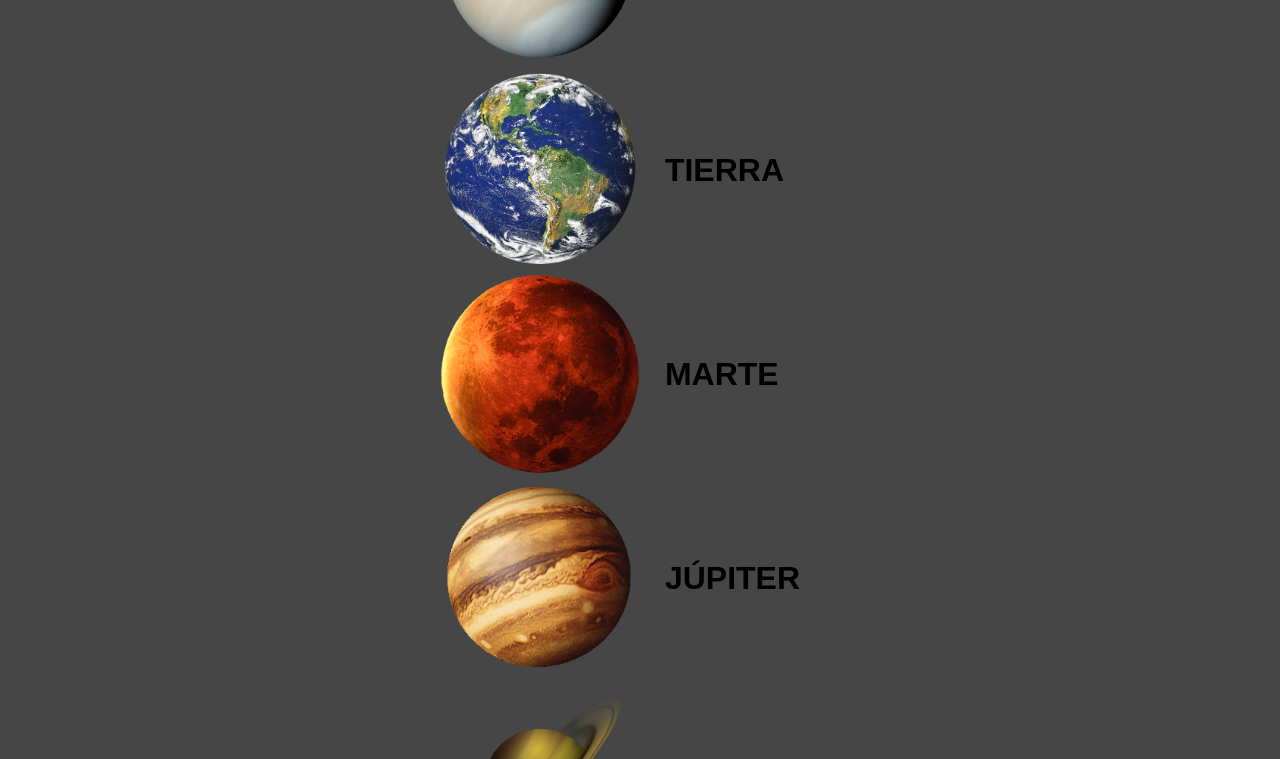
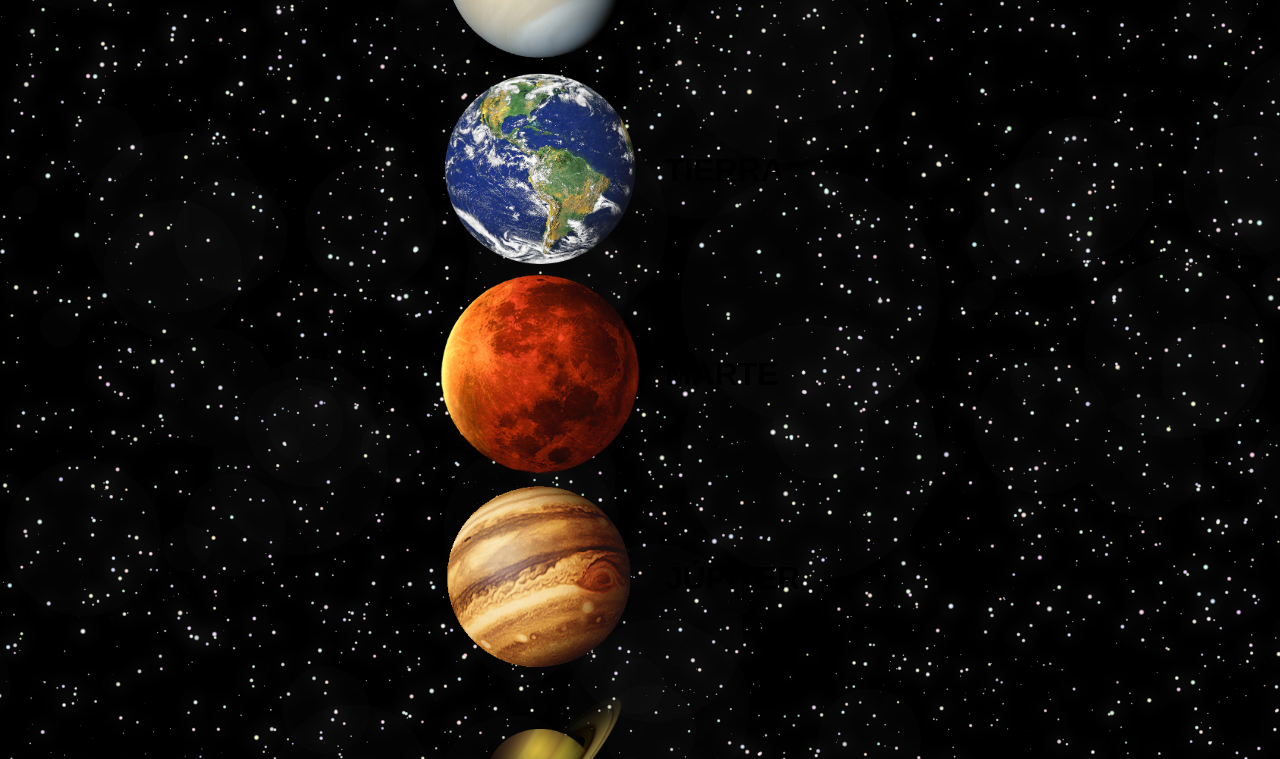
Before and after one commit to cridvon/cridvon.github.io, a plain HTML site: page SistemaSolar/Index.html in a window 1280 px wide. Shown: the part 576-1335 px from the top of the page. Drawn offline with Linux system fonts and the light colour scheme.

Commit message:
Update Index.html

```diff
--- a/SistemaSolar/Index.html
+++ b/SistemaSolar/Index.html
@@ -10,10 +10,11 @@
 
 <style>
  body {
-
-    background-color: rgb(70, 70, 70);
-    color: #000000;
-}
+ background-image: url("img/space.png");
+ background-attachment: fixed;
+ background-color: rgb(70, 70, 70);
+ color: #ffffff;
+ }
 
  a {
   outline: none;
```
